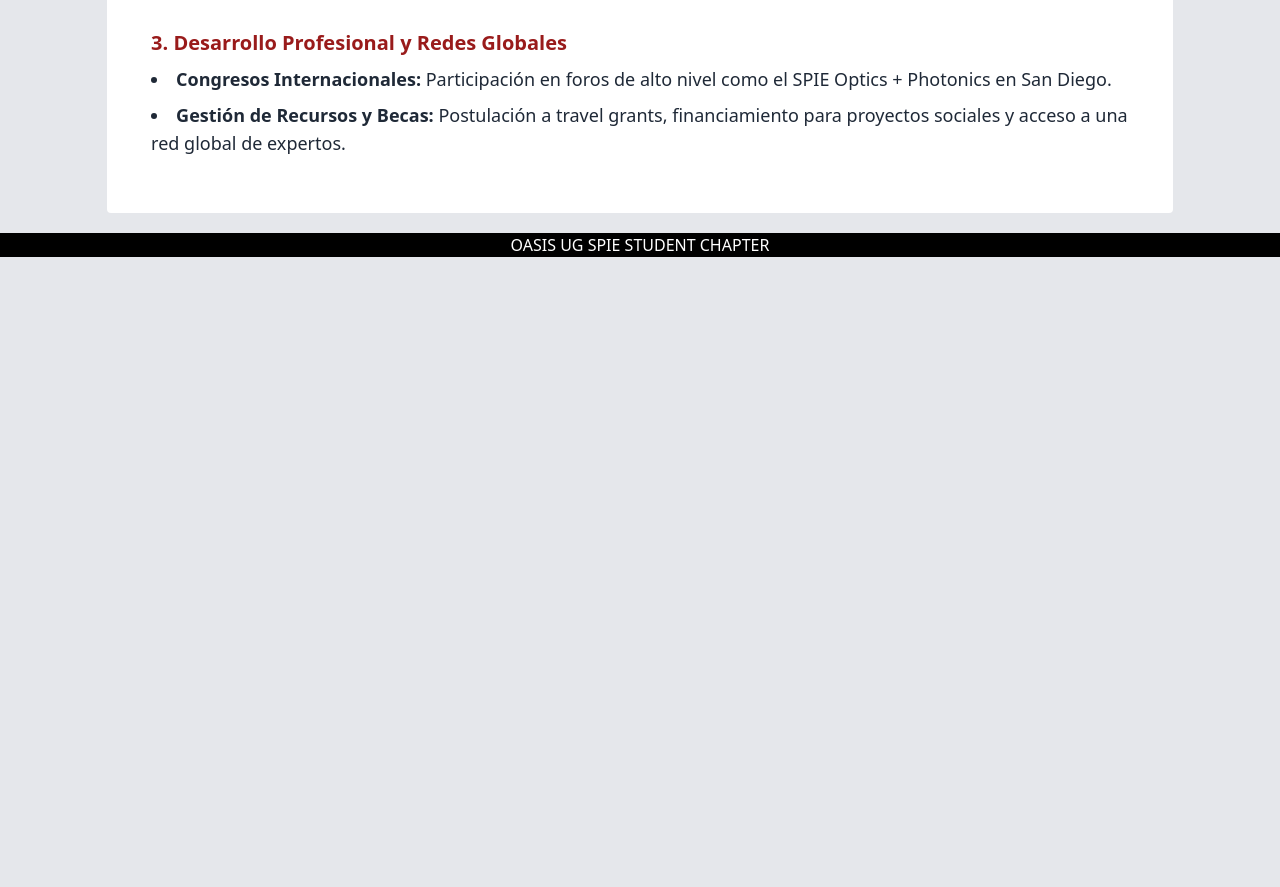
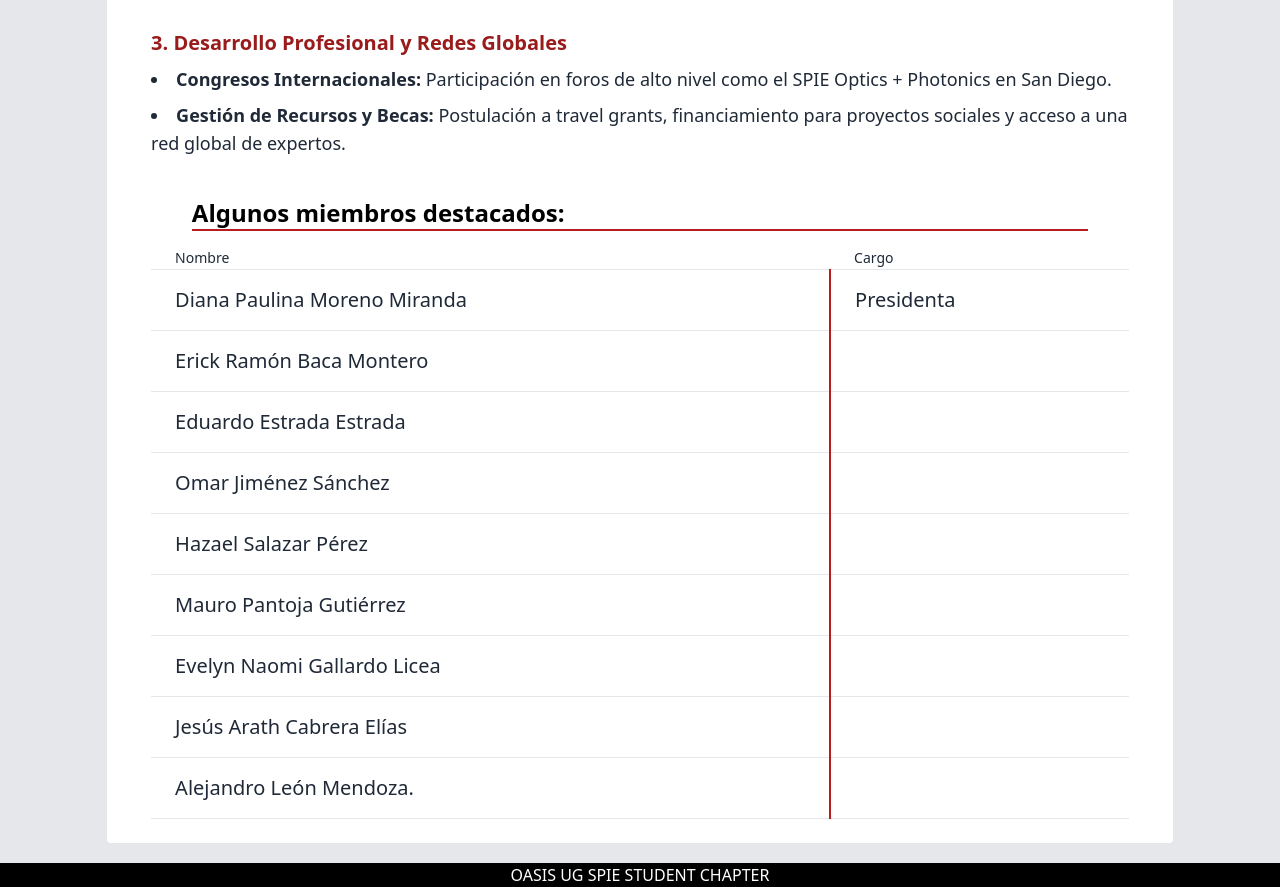
Before and after one commit to VagrantTrack149/SPIE_website, a website: page src/pages/about.html in a window 1280 px wide. Shown: the part 1611-2498 px from the top of the page. Before the commit the page ends 1868 px from the top, so only its background shows below. Drawn offline with nearby package versions, Linux system fonts and the light colour scheme; files that its build step writes are made by us from their sources; files whose address does not match are found by name.

Commit message:
Añadiendo nombres de miembros

```diff
--- a/src/pages/about.html
+++ b/src/pages/about.html
@@ -102,8 +102,102 @@
                 <li><span class="font-semibold">Gestión de Recursos y Becas:</span> Postulación a travel grants, financiamiento para proyectos sociales y acceso a una red global de expertos.</li>
             </ul>
         </div>
+
+
+        <h3 class="w-11/12 mx-auto text-2xl font-semibold mt-10 mb-4 border-b-2 border-red-700 text-black">Algunos miembros destacados:</h3>
+        <div class="overflow-x-auto">
+                <table class="w-full text-left rtl:text-left text-sm sm:text-xl">
+                    <thead class="text-sm text-body border-b border-default">
+                        <tr>
+                            <th class="px-4 sm:px-6 font-medium text-heading whitespace-nowrap min-w-[200px]">Nombre
+                            </th>
+                            <th class="px-4 sm:px-6 font-medium text-heading whitespace-nowrap min-w-[150px]"> Cargo
+                            </th>
+                        </tr>
+                    </thead>
+                    <tbody>
+                        <tr class="border-b border-default">
+                            <th scope="row" class="px-4 sm:px-6 py-3 sm:py-4 font-medium text-heading whitespace-nowrap bg-neutral-secondary-soft border-r-2 border-red-700 min-w-[200px]">
+                                Diana Paulina Moreno Miranda
+                            </th>
+                            <td class="px-4 sm:px-6 py-3 sm:py-4 break-words">
+                                Presidenta
+                            </td>
+                        </tr>
+                        <tr class="border-b border-default">
+                            <th scope="row" class="px-4 sm:px-6 py-3 sm:py-4 font-medium text-heading whitespace-nowrap bg-neutral-secondary-soft border-r-2 border-red-700 min-w-[200px]">
+                                Erick Ramón Baca Montero
+                            </th>
+                            <td class="px-4 sm:px-6 py-3 sm:py-4 break-words">
+
+                            </td>
+                        </tr>
+                        <tr class="border-b border-default">
+                            <th scope="row" class="px-4 sm:px-6 py-3 sm:py-4 font-medium text-heading whitespace-nowrap bg-neutral-secondary-soft border-r-2 border-red-700 min-w-[200px]">
+                                Eduardo Estrada Estrada
+                            </th>
+                            <td class="px-4 sm:px-6 py-3 sm:py-4 break-words">
+
+                            </td>
+                        </tr>
+                        <tr class="border-b border-default">
+                            <th scope="row" class="px-4 sm:px-6 py-3 sm:py-4 font-medium text-heading whitespace-nowrap bg-neutral-secondary-soft border-r-2 border-red-700 min-w-[200px]">
+                                Omar Jiménez Sánchez
+                            </th>
+                            <td class="px-4 sm:px-6 py-3 sm:py-4 break-words">
+
+                            </td>
+                        </tr>
+                        <tr class="border-b border-default">
+                            <th scope="row" class="px-4 sm:px-6 py-3 sm:py-4 font-medium text-heading whitespace-nowrap bg-neutral-secondary-soft border-r-2 border-red-700 min-w-[200px]">
+                                Hazael Salazar Pérez
+                            </th>
+                            <td class="px-4 sm:px-6 py-3 sm:py-4 break-words">
+
+                            </td>
+                        </tr>
+                        <tr class="border-b border-default">
+                            <th scope="row" class="px-4 sm:px-6 py-3 sm:py-4 font-medium text-heading whitespace-nowrap bg-neutral-secondary-soft border-r-2 border-red-700 min-w-[200px]">
+                                Mauro Pantoja Gutiérrez
+                            </th>
+                            <td class="px-4 sm:px-6 py-3 sm:py-4 break-words">
+
+                            </td>
+                        </tr>
+                        <tr class="border-b border-default">
+                            <th scope="row" class="px-4 sm:px-6 py-3 sm:py-4 font-medium text-heading whitespace-nowrap bg-neutral-secondary-soft border-r-2 border-red-700 min-w-[200px]">
+                                Evelyn Naomi Gallardo Licea
+                            </th>
+                            <td class="px-4 sm:px-6 py-3 sm:py-4 break-words">
+
+                            </td>
+                        </tr>
+                        <tr class="border-b border-default">
+                            <th scope="row" class="px-4 sm:px-6 py-3 sm:py-4 font-medium text-heading whitespace-nowrap bg-neutral-secondary-soft border-r-2 border-red-700 min-w-[200px]">
+                                Jesús Arath Cabrera Elías
+                            </th>
+                            <td class="px-4 sm:px-6 py-3 sm:py-4 break-words">
+
+                            </td>
+                        </tr>
+                        <tr class="border-b border-default">
+                            <th scope="row" class="px-4 sm:px-6 py-3 sm:py-4 font-medium text-heading whitespace-nowrap bg-neutral-secondary-soft border-r-2 border-red-700 min-w-[200px]">
+                                Alejandro León Mendoza.
+                            </th>
+                            <td class="px-4 sm:px-6 py-3 sm:py-4 break-words">
+
+                            </td>
+                        </tr>
+
+
+
+
+                    </tbody>
+                </table>
             </div>
         </div>
+    </div>
+
 </body>
 <script src="./js/Navheader.js"></script>
 </html>
```
Lines whose indentation alone changed are shown as unchanged.
